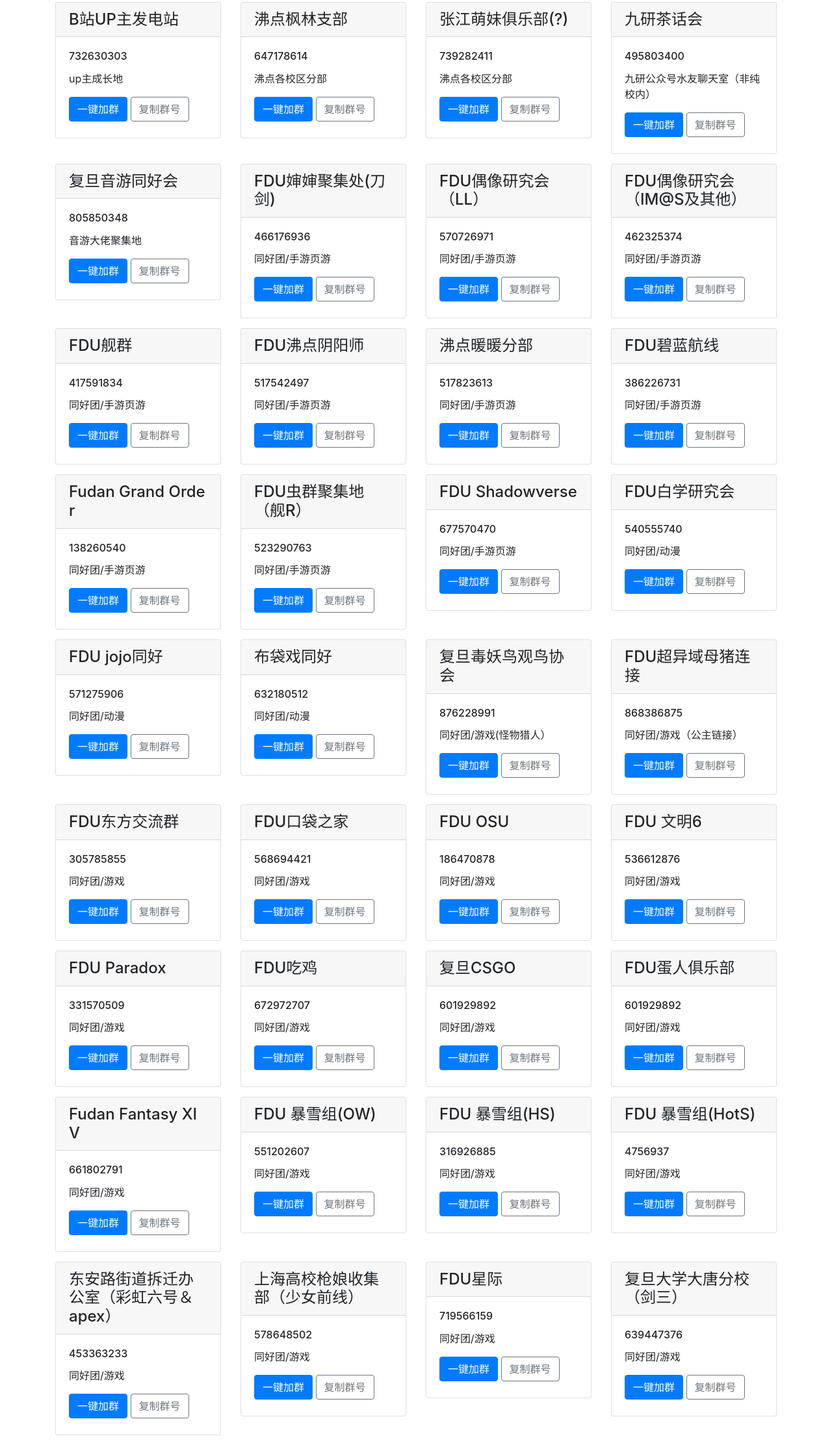
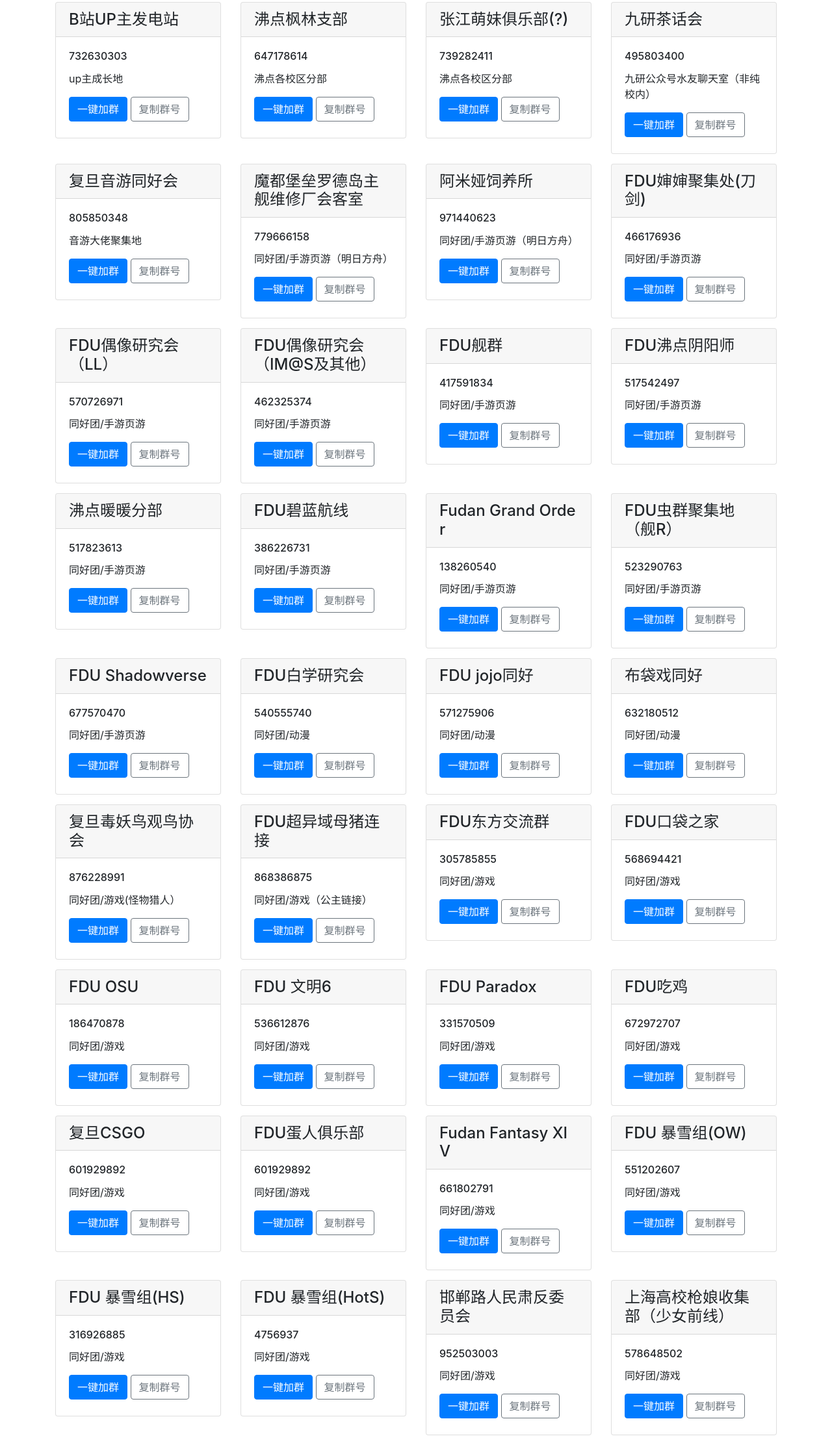
Before and after one commit to shiyinayuriko/shiyinayuriko.github.io, a plain HTML site: page index.html in a window 1280 px wide. Shown: the part 576-2800 px from the top of the page at 65% size. Drawn offline with Linux system fonts and the light colour scheme.

Commit message:
add info

```diff
--- a/index.html
+++ b/index.html
@@ -74,6 +74,8 @@
                 { "name": "张江萌妹俱乐部(?)", "gid": "739282411", "desc": "沸点各校区分部", "url": "https://jq.qq.com/?_wv=1027&k=5MrjoqP" },
                 { "name": "九研茶话会", "gid": "495803400", "desc": "九研公众号水友聊天室（非纯校内）", "url": "https://jq.qq.com/?_wv=1027&k=5ptt1bz" },
                 { "name": "复旦音游同好会", "gid": "805850348", "desc": "音游大佬聚集地", "url": "https://jq.qq.com/?_wv=1027&k=5S03fYj" },
+                { "name": "魔都堡垒罗德岛主舰维修厂会客室", "gid": "779666158", "desc": "同好团/手游页游（明日方舟）", "url": "https://jq.qq.com/?_wv=1027&k=5RZDCJ6" },
+                { "name": "阿米娅饲养所", "gid": "971440623", "desc": "同好团/手游页游（明日方舟）", "url": "https://jq.qq.com/?_wv=1027&k=5vo6Cx8" },
                 { "name": "FDU婶婶聚集处(刀剑)", "gid": "466176936", "desc": "同好团/手游页游", "url": "https://jq.qq.com/?_wv=1027&k=5ogw5kG" },
                 { "name": "FDU偶像研究会（LL）", "gid": "570726971", "desc": "同好团/手游页游", "url": "https://jq.qq.com/?_wv=1027&k=56BOWUj" },
                 { "name": "FDU偶像研究会（IM@S及其他）", "gid": "462325374", "desc": "同好团/手游页游", "url": "https://jq.qq.com/?_wv=1027&k=50oJ1U1" },
@@ -101,8 +103,7 @@
                 { "name": "FDU 暴雪组(OW)", "gid": "551202607", "desc": "同好团/游戏", "url": "https://jq.qq.com/?_wv=1027&k=5yV6SjX" },
                 { "name": "FDU 暴雪组(HS)", "gid": "316926885", "desc": "同好团/游戏", "url": "https://jq.qq.com/?_wv=1027&k=5WOSD5Q" },
                 { "name": "FDU 暴雪组(HotS)", "gid": "4756937", "desc": "同好团/游戏", "url": "https://jq.qq.com/?_wv=1027&k=5H9p3R3" },
-                // { "name": "东安路街道拆迁办公室（彩虹六号）", "gid": "453363233", "desc": "同好团/游戏", "url": "https://jq.qq.com/?_wv=1027&k=5zwZRuS" },
-                { "name": "东安路街道拆迁办公室（彩虹六号＆apex）", "gid": "453363233", "desc": "同好团/游戏", "url": "https://jq.qq.com/?_wv=1027&k=5Uumc7g" },
+                { "name": "邯郸路人民肃反委员会", "gid": "952503003", "desc": "同好团/游戏", "url": "https://jq.qq.com/?_wv=1027&k=5xUmo8a" },
                 { "name": "上海高校枪娘收集部（少女前线）", "gid": "578648502", "desc": "同好团/游戏", "url": "https://jq.qq.com/?_wv=1027&k=5hQNQAy" },
                 { "name": "FDU星际", "gid": "719566159", "desc": "同好团/游戏", "url": "https://jq.qq.com/?_wv=1027&k=5ZyGIfX" },
                 { "name": "复旦大学大唐分校（剑三）", "gid": "639447376", "desc": "同好团/游戏", "url": "https://jq.qq.com/?_wv=1027&k=5tn9zXS" },
```
